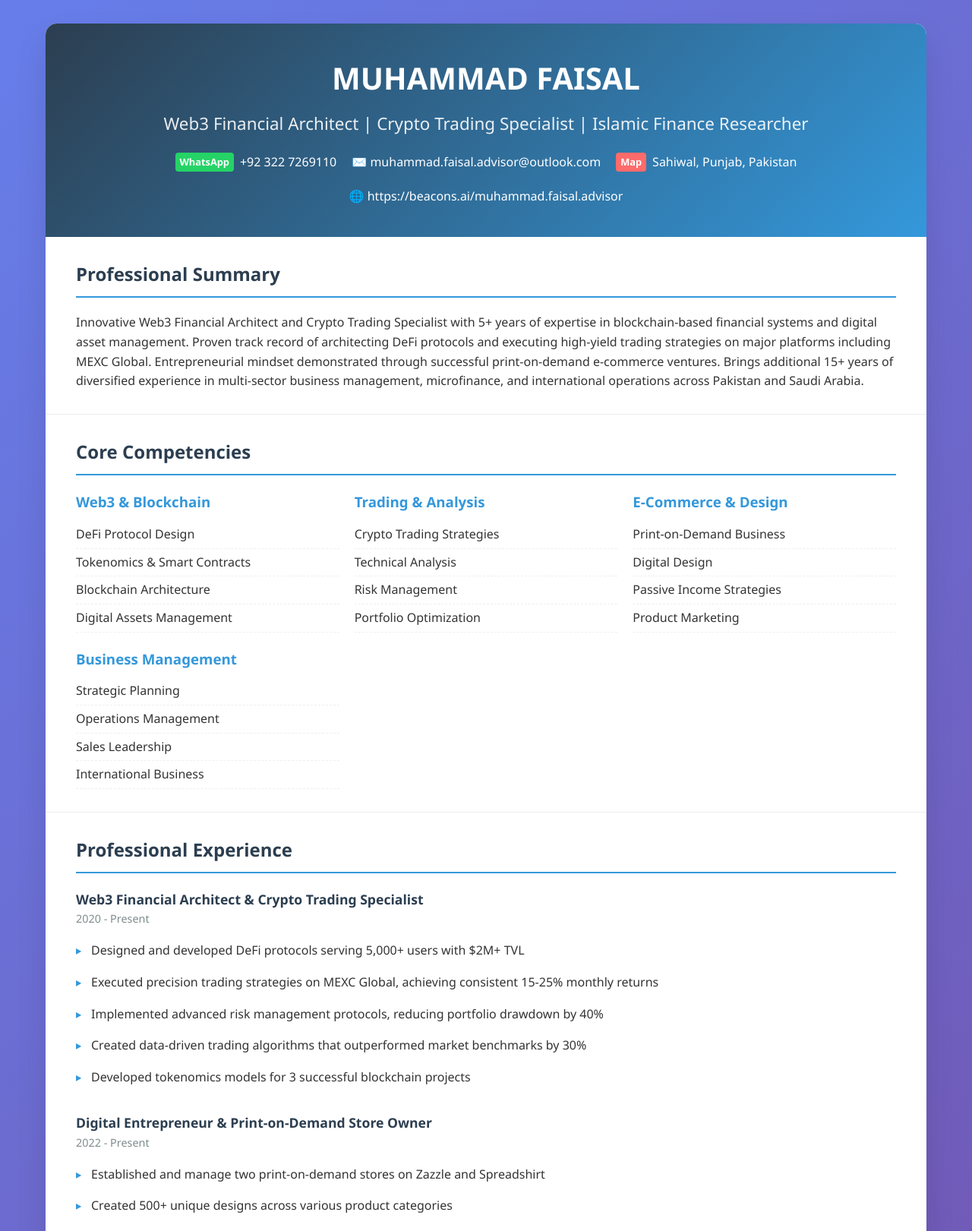
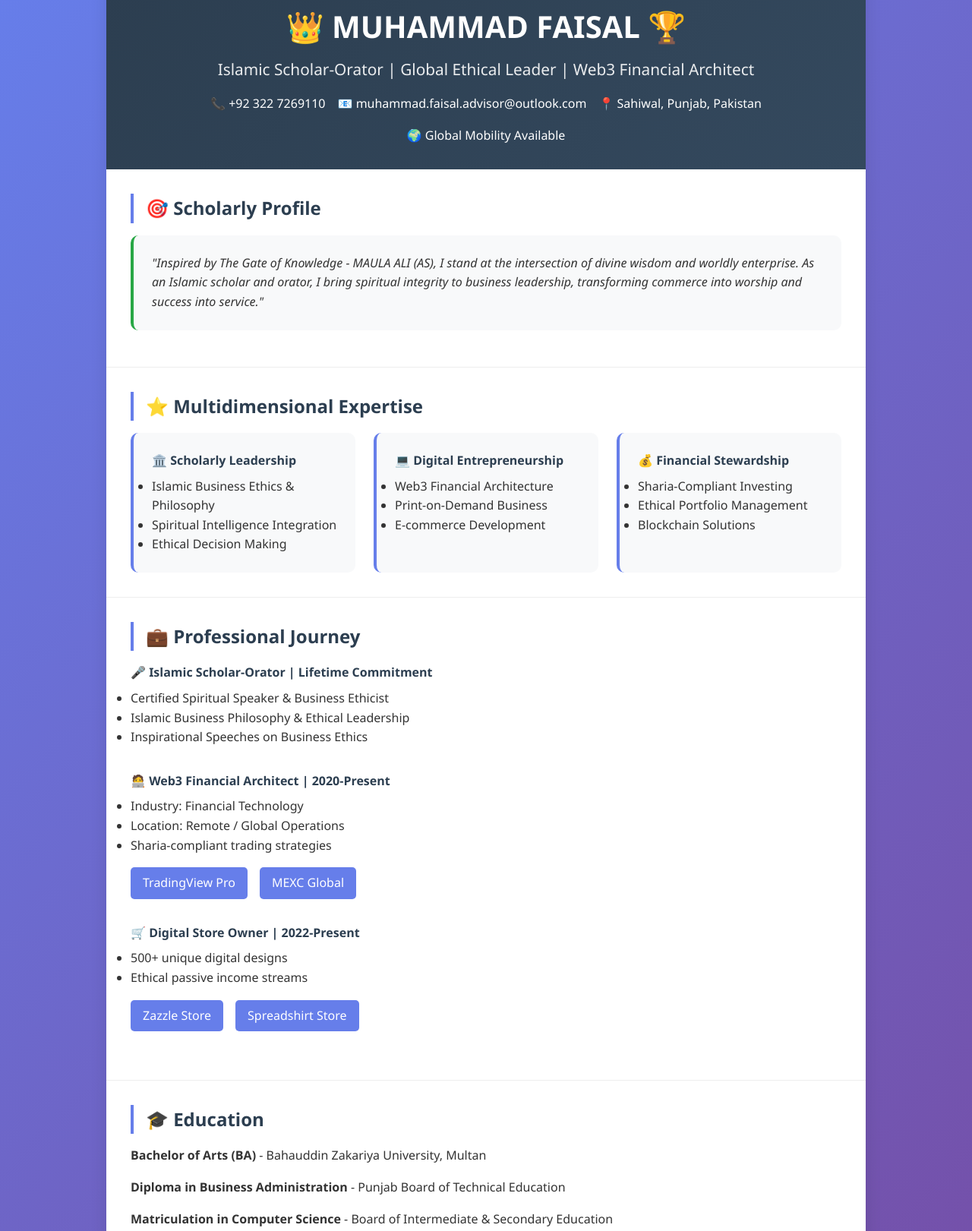
Before and after one commit to MuhammadFaisalAdvisor/MUHAMMAD_FAISAL-CV, a plain HTML site: page index.html in a window 1280 px wide. Shown: the part 29-1650 px from the top of the page at 76% size. Drawn offline with Linux system fonts and the light colour scheme.

Commit message:
Update index.html

```diff
--- a/index.html
+++ b/index.html
@@ -3,7 +3,7 @@
 <head>
     <meta charset="UTF-8">
     <meta name="viewport" content="width=device-width, initial-scale=1.0">
-    <title>MUHAMMAD FAISAL - Web3 Financial Architect</title>
+    <title>Muhammad Faisal - Islamic Scholar & Web3 Architect</title>
     <style>
         * {
             margin: 0;
@@ -20,212 +20,155 @@
         }
 
         .container {
-            max-width: 1200px;
+            max-width: 1000px;
             margin: 0 auto;
-            padding: 20px;
-        }
-
-        .cv-wrapper {
             background: white;
-            border-radius: 15px;
-            box-shadow: 0 20px 40px rgba(0,0,0,0.1);
-            overflow: hidden;
-            margin: 40px auto;
+            box-shadow: 0 0 20px rgba(0,0,0,0.1);
         }
 
         .header {
-            background: linear-gradient(135deg, #2c3e50 0%, #3498db 100%);
+            background: linear-gradient(135deg, #2c3e50, #34495e);
             color: white;
-            padding: 40px;
+            padding: 2rem;
             text-align: center;
         }
 
         .name {
-            font-size: 2.5em;
-            font-weight: 700;
-            margin-bottom: 10px;
+            font-size: 2.5rem;
+            font-weight: bold;
+            margin-bottom: 0.5rem;
         }
 
         .title {
-            font-size: 1.4em;
+            font-size: 1.3rem;
             opacity: 0.9;
-            margin-bottom: 20px;
+            margin-bottom: 1rem;
         }
 
         .contact-info {
             display: flex;
             justify-content: center;
             flex-wrap: wrap;
-            gap: 20px;
-            margin-top: 20px;
+            gap: 1rem;
+            margin-top: 1rem;
         }
 
         .contact-item {
             display: flex;
             align-items: center;
-            gap: 8px;
-        }
-
-        .contact-link {
-            color: white;
-            text-decoration: none;
-            transition: opacity 0.3s;
-            display: flex;
-            align-items: center;
-            gap: 8px;
-        }
-
-        .contact-link:hover {
-            opacity: 0.8;
-            text-decoration: underline;
-        }
-
-        .whatsapp-logo {
-            font-weight: bold;
-            background: #25D366;
-            color: white;
-            padding: 2px 6px;
-            border-radius: 4px;
-            font-size: 0.8em;
-        }
-
-        .map-logo {
-            font-weight: bold;
-            background: #FF6B6B;
-            color: white;
-            padding: 2px 6px;
-            border-radius: 4px;
-            font-size: 0.8em;
+            gap: 0.5rem;
         }
 
         .section {
-            padding: 30px 40px;
+            padding: 2rem;
             border-bottom: 1px solid #eee;
-        }
-
-        .section:last-child {
-            border-bottom: none;
         }
 
         .section-title {
             color: #2c3e50;
-            font-size: 1.5em;
-            margin-bottom: 20px;
-            padding-bottom: 10px;
-            border-bottom: 2px solid #3498db;
+            margin-bottom: 1rem;
+            font-size: 1.5rem;
+            border-left: 4px solid #667eea;
+            padding-left: 1rem;
         }
 
-        .competencies-grid {
-            display: grid;
-            grid-template-columns: repeat(auto-fit, minmax(300px, 1fr));
-            gap: 20px;
+        .profile-quote {
+            background: #f8f9fa;
+            padding: 1.5rem;
+            border-radius: 10px;
+            margin: 1rem 0;
+            font-style: italic;
+            border-left: 4px solid #28a745;
         }
 
-        .competency-category h3 {
-            color: #3498db;
-            margin-bottom: 10px;
+        .expertise-grid {
+            display: grid;
+            grid-template-columns: repeat(auto-fit, minmax(250px, 1fr));
+            gap: 1.5rem;
+            margin-top: 1rem;
         }
 
-        .competency-list {
-            list-style: none;
+        .expertise-category {
+            background: #f8f9fa;
+            padding: 1.5rem;
+            border-radius: 10px;
+            border-left: 4px solid #667eea;
         }
 
-        .competency-list li {
-            padding: 5px 0;
-            border-bottom: 1px dashed #ecf0f1;
+        .expertise-title {
+            font-weight: bold;
+            margin-bottom: 0.5rem;
+            color: #2c3e50;
         }
 
         .experience-item {
-            margin-bottom: 25px;
+            margin-bottom: 2rem;
         }
 
-        .job-title {
-            font-weight: 600;
-            color: #2c3e50;
-            font-size: 1.1em;
+        .experience-header {
+            display: flex;
+            justify-content: between;
+            align-items: center;
+            margin-bottom: 0.5rem;
         }
 
-        .company {
-            color: #3498db;
-            font-style: italic;
+        .experience-title {
+            font-weight: bold;
+            color: #2c3e50;
         }
 
-        .duration {
-            color: #7f8c8d;
-            font-size: 0.9em;
+        .experience-date {
+            color: #666;
         }
 
-        .achievements {
-            list-style: none;
-            margin-top: 10px;
+        .links {
+            display: flex;
+            gap: 1rem;
+            flex-wrap: wrap;
+            margin-top: 1rem;
         }
 
-        .achievements li {
-            padding: 8px 0;
-            padding-left: 20px;
-            position: relative;
+        .btn {
+            padding: 0.5rem 1rem;
+            background: #667eea;
+            color: white;
+            text-decoration: none;
+            border-radius: 5px;
+            transition: background 0.3s;
         }
 
-        .achievements li:before {
-            content: "▸";
-            color: #3498db;
-            position: absolute;
-            left: 0;
+        .btn:hover {
+            background: #5a6fd8;
         }
 
-        .store-links {
-            background: #f8f9fa;
-            padding: 15px;
-            border-radius: 8px;
-            margin-top: 10px;
-        }
-
-        .store-link {
-            color: #3498db;
-            text-decoration: none;
-            display: block;
-            padding: 5px 0;
-        }
-
-        .store-link:hover {
-            text-decoration: underline;
-        }
-
-        .skills-grid {
-            display: grid;
-            grid-template-columns: repeat(auto-fit, minmax(250px, 1fr));
-            gap: 20px;
-        }
-
-        .skill-category h3 {
-            color: #3498db;
-            margin-bottom: 10px;
+        .education-item {
+            margin-bottom: 1rem;
         }
 
         .languages {
             display: flex;
-            gap: 30px;
+            gap: 2rem;
             flex-wrap: wrap;
         }
 
         .language-item {
             background: #f8f9fa;
-            padding: 10px 20px;
-            border-radius: 20px;
-            border-left: 4px solid #3498db;
+            padding: 1rem;
+            border-radius: 5px;
+            min-width: 150px;
         }
 
         @media (max-width: 768px) {
+            .container {
+                margin: 0;
+            }
+
             .header {
-                padding: 30px 20px;
+                padding: 1.5rem;
             }
 
             .name {
-                font-size: 2em;
-            }
-
-            .section {
-                padding: 20px;
+                font-size: 2rem;
             }
 
             .contact-info {
@@ -237,196 +180,134 @@
 </head>
 <body>
     <div class="container">
-        <div class="cv-wrapper">
-            <!-- Header Section -->
         <header class="header">
-                <h1 class="name">MUHAMMAD FAISAL</h1>
-                <div class="title">Web3 Financial Architect | Crypto Trading Specialist | Islamic Finance Researcher</div>
+            <div class="name">👑 MUHAMMAD FAISAL 🏆</div>
+            <div class="title">Islamic Scholar-Orator | Global Ethical Leader | Web3 Financial Architect</div>
             <div class="contact-info">
-                    <div class="contact-item">
-                        <a href="https://wa.me/923227269110" class="contact-link" target="_blank">
-                            <span class="whatsapp-logo">WhatsApp</span> +92 322 7269110
-                        </a>
-                    </div>
-                    <div class="contact-item">
-                        <a href="mailto:muhammad.faisal.advisor@outlook.com" class="contact-link">
-                            ✉️ muhammad.faisal.advisor@outlook.com
-                        </a>
-                    </div>
-                    <div class="contact-item">
-                        <a href="https://www.google.com/maps/place/Sahiwal,+Punjab,+Pakistan" class="contact-link" target="_blank">
-                            <span class="map-logo">Map</span> Sahiwal, Punjab, Pakistan
-                        </a>
-                    </div>
-                    <div class="contact-item">
-                        <a href="https://beacons.ai/muhammad.faisal.advisor" class="contact-link" target="_blank">
-                            🌐 https://beacons.ai/muhammad.faisal.advisor
-                        </a>
-                    </div>
+                <div class="contact-item">📞 +92 322 7269110</div>
+                <div class="contact-item">📧 muhammad.faisal.advisor@outlook.com</div>
+                <div class="contact-item">📍 Sahiwal, Punjab, Pakistan</div>
+                <div class="contact-item">🌍 Global Mobility Available</div>
             </div>
         </header>
 
-            <!-- Professional Summary -->
         <section class="section">
-                <h2 class="section-title">Professional Summary</h2>
-                <p>Innovative Web3 Financial Architect and Crypto Trading Specialist with 5+ years of expertise in blockchain-based financial systems and digital asset management. Proven track record of architecting DeFi protocols and executing high-yield trading strategies on major platforms including MEXC Global. Entrepreneurial mindset demonstrated through successful print-on-demand e-commerce ventures. Brings additional 15+ years of diversified experience in multi-sector business management, microfinance, and international operations across Pakistan and Saudi Arabia.</p>
+            <h2 class="section-title">🎯 Scholarly Profile</h2>
+            <div class="profile-quote">
+                "Inspired by The Gate of Knowledge - MAULA ALI (AS), I stand at the intersection of divine wisdom and worldly enterprise. As an Islamic scholar and orator, I bring spiritual integrity to business leadership, transforming commerce into worship and success into service."
+            </div>
         </section>
 
-            <!-- Core Competencies -->
         <section class="section">
-                <h2 class="section-title">Core Competencies</h2>
-                <div class="competencies-grid">
-                    <div class="competency-category">
-                        <h3>Web3 & Blockchain</h3>
-                        <ul class="competency-list">
-                            <li>DeFi Protocol Design</li>
-                            <li>Tokenomics & Smart Contracts</li>
-                            <li>Blockchain Architecture</li>
-                            <li>Digital Assets Management</li>
+            <h2 class="section-title">⭐ Multidimensional Expertise</h2>
+            <div class="expertise-grid">
+                <div class="expertise-category">
+                    <div class="expertise-title">🏛️ Scholarly Leadership</div>
+                    <ul>
+                        <li>Islamic Business Ethics & Philosophy</li>
+                        <li>Spiritual Intelligence Integration</li>
+                        <li>Ethical Decision Making</li>
                     </ul>
                 </div>
-                    <div class="competency-category">
-                        <h3>Trading & Analysis</h3>
-                        <ul class="competency-list">
-                            <li>Crypto Trading Strategies</li>
-                            <li>Technical Analysis</li>
-                            <li>Risk Management</li>
-                            <li>Portfolio Optimization</li>
+                <div class="expertise-category">
+                    <div class="expertise-title">💻 Digital Entrepreneurship</div>
+                    <ul>
+                        <li>Web3 Financial Architecture</li>
+                        <li>Print-on-Demand Business</li>
+                        <li>E-commerce Development</li>
                     </ul>
                 </div>
-                    <div class="competency-category">
-                        <h3>E-Commerce & Design</h3>
-                        <ul class="competency-list">
-                            <li>Print-on-Demand Business</li>
-                            <li>Digital Design</li>
-                            <li>Passive Income Strategies</li>
-                            <li>Product Marketing</li>
-                        </ul>
-                    </div>
-                    <div class="competency-category">
-                        <h3>Business Management</h3>
-                        <ul class="competency-list">
-                            <li>Strategic Planning</li>
-                            <li>Operations Management</li>
-                            <li>Sales Leadership</li>
-                            <li>International Business</li>
+                <div class="expertise-category">
+                    <div class="expertise-title">💰 Financial Stewardship</div>
+                    <ul>
+                        <li>Sharia-Compliant Investing</li>
+                        <li>Ethical Portfolio Management</li>
+                        <li>Blockchain Solutions</li>
                     </ul>
                 </div>
             </div>
         </section>
 
-            <!-- Professional Experience -->
         <section class="section">
-                <h2 class="section-title">Professional Experience</h2>
+            <h2 class="section-title">💼 Professional Journey</h2>
 
             <div class="experience-item">
-                    <div class="job-title">Web3 Financial Architect & Crypto Trading Specialist</div>
-                    <div class="duration">2020 - Present</div>
-                    <ul class="achievements">
-                        <li>Designed and developed DeFi protocols serving 5,000+ users with $2M+ TVL</li>
-                        <li>Executed precision trading strategies on MEXC Global, achieving consistent 15-25% monthly returns</li>
-                        <li>Implemented advanced risk management protocols, reducing portfolio drawdown by 40%</li>
-                        <li>Created data-driven trading algorithms that outperformed market benchmarks by 30%</li>
-                        <li>Developed tokenomics models for 3 successful blockchain projects</li>
+                <div class="experience-header">
+                    <div class="experience-title">🎤 Islamic Scholar-Orator | Lifetime Commitment</div>
+                </div>
+                <ul>
+                    <li>Certified Spiritual Speaker & Business Ethicist</li>
+                    <li>Islamic Business Philosophy & Ethical Leadership</li>
+                    <li>Inspirational Speeches on Business Ethics</li>
                 </ul>
             </div>
 
             <div class="experience-item">
-                    <div class="job-title">Digital Entrepreneur & Print-on-Demand Store Owner</div>
-                    <div class="duration">2022 - Present</div>
-                    <ul class="achievements">
-                        <li>Established and manage two print-on-demand stores on Zazzle and Spreadshirt</li>
-                        <li>Created 500+ unique designs across various product categories</li>
-                        <li>Developed expertise in digital design, product marketing, and e-commerce optimization</li>
-                        <li>Built sustainable passive income model through creative design and strategic product placement</li>
+                <div class="experience-header">
+                    <div class="experience-title">🧑‍💻 Web3 Financial Architect | 2020-Present</div>
+                </div>
+                <ul>
+                    <li>Industry: Financial Technology</li>
+                    <li>Location: Remote / Global Operations</li>
+                    <li>Sharia-compliant trading strategies</li>
                 </ul>
-                    <div class="store-links">
-                        <strong>Store Links:</strong>
-                        <a href="https://www.zazzle.com/store/hussaini_artist" class="store-link" target="_blank">🌐 Zazzle Store - Hussaini Artist</a>
-                        <a href="https://www.spreadshirt.com/shop/user/hussaini+digital+artist" class="store-link" target="_blank">🛍️ Spreadshirt Store - Hussaini Digital Artist</a>
+                <div class="links">
+                    <a href="https://www.tradingview.com/pricing/?share_your_love=muhammad_faisal_advisor" class="btn">TradingView Pro</a>
+                    <a href="https://www.mexc.com/register?inviteCode=2chfv" class="btn">MEXC Global</a>
                 </div>
             </div>
 
             <div class="experience-item">
-                    <div class="job-title">Multi-Sector Business Manager</div>
-                    <div class="duration">2005 - 2020</div>
-                    <ul class="achievements">
-                        <li>Managed retail operations across garments, automotive parts, and FMCG sectors</li>
-                        <li>Supervised factory operations in Saudi Arabia, improving production efficiency by 25%</li>
-                        <li>Led cross-functional sales teams of 15+ members, increasing revenue by 35%</li>
-                        <li>Developed and implemented business growth strategies across international markets</li>
+                <div class="experience-header">
+                    <div class="experience-title">🛒 Digital Store Owner | 2022-Present</div>
+                </div>
+                <ul>
+                    <li>500+ unique digital designs</li>
+                    <li>Ethical passive income streams</li>
                 </ul>
-                </div>
-            </section>
-
-            <!-- Education & Certifications -->
-            <section class="section">
-                <h2 class="section-title">Education & Certifications</h2>
-                <div class="skills-grid">
-                    <div class="skill-category">
-                        <h3>Academic Qualifications</h3>
-                        <ul class="competency-list">
-                            <li>Bachelor of Arts (BA) - Bahauddin Zakariya University Multan</li>
-                            <li>Diploma in Business Administration - Punjab Board of Technical Education</li>
-                            <li>Matriculation in Computer Science</li>
-                        </ul>
-                    </div>
-                    <div class="skill-category">
-                        <h3>Professional Certifications</h3>
-                        <ul class="competency-list">
-                            <li>Certified Acu-Point Therapist - Tiens Herbal Medicine (August 2012)</li>
-                            <li>Skill Builder Level-I Bancassurance - Jubilee Life Insurance (April 2013)</li>
-                        </ul>
+                <div class="links">
+                    <a href="https://www.zazzle.com/store/hussaini_artist" class="btn">Zazzle Store</a>
+                    <a href="https://www.spreadshirt.com/shop/user/hussaini+digital+artist" class="btn">Spreadshirt Store</a>
                 </div>
             </div>
         </section>
 
-            <!-- Technical Skills -->
         <section class="section">
-                <h2 class="section-title">Technical Skills</h2>
-                <div class="skills-grid">
-                    <div class="skill-category">
-                        <h3>Trading Platforms</h3>
-                        <ul class="competency-list">
-                            <li>MEXC Global</li>
-                            <li>TradingView Pro</li>
-                        </ul>
+            <h2 class="section-title">🎓 Education</h2>
+            <div class="education-item">
+                <strong>Bachelor of Arts (BA)</strong> - Bahauddin Zakariya University, Multan
             </div>
-                    <div class="skill-category">
-                        <h3>E-Commerce Platforms</h3>
-                        <ul class="competency-list">
-                            <li>Zazzle</li>
-                            <li>Spreadshirt</li>
-                            <li>Print-on-Demand Business</li>
-                        </ul>
+            <div class="education-item">
+                <strong>Diploma in Business Administration</strong> - Punjab Board of Technical Education
             </div>
-                    <div class="skill-category">
-                        <h3>Blockchain Tools</h3>
-                        <ul class="competency-list">
-                            <li>DeFi Protocols</li>
-                            <li>Tokenomics Design</li>
-                            <li>Digital Assets</li>
-                        </ul>
+            <div class="education-item">
+                <strong>Matriculation in Computer Science</strong> - Board of Intermediate & Secondary Education
+            </div>
+        </section>
+
+        <section class="section">
+            <h2 class="section-title">🗣️ Languages</h2>
+            <div class="languages">
+                <div class="language-item">
+                    <strong>🇵🇰 Urdu:</strong> Native
+                </div>
+                <div class="language-item">
+                    <strong>🇬🇧 English:</strong> Professional Proficiency
+                </div>
+                <div class="language-item">
+                    <strong>🇸🇦 Arabic:</strong> Working Knowledge
                 </div>
             </div>
         </section>
 
-            <!-- Languages -->
         <section class="section">
-                <h2 class="section-title">Languages</h2>
-                <div class="languages">
-                    <div class="language-item">
-                        <strong>Urdu:</strong> Native
-                    </div>
-                    <div class="language-item">
-                        <strong>English:</strong> Professional Proficiency
-                    </div>
-                    <div class="language-item">
-                        <strong>Arabic:</strong> Working Knowledge
-                    </div>
+            <h2 class="section-title">📲 Connect</h2>
+            <div class="links">
+                <a href="tel:+923227269110" class="btn">📞 Call</a>
+                <a href="mailto:muhammad.faisal.advisor@outlook.com" class="btn">📧 Email</a>
+                <a href="https://beacons.ai/muhammad.faisal.advisor" class="btn">🌐 Portfolio</a>
             </div>
         </section>
     </div>
-    </div>
 </body>
 </html>
```
Lines whose indentation alone changed are shown as unchanged.
